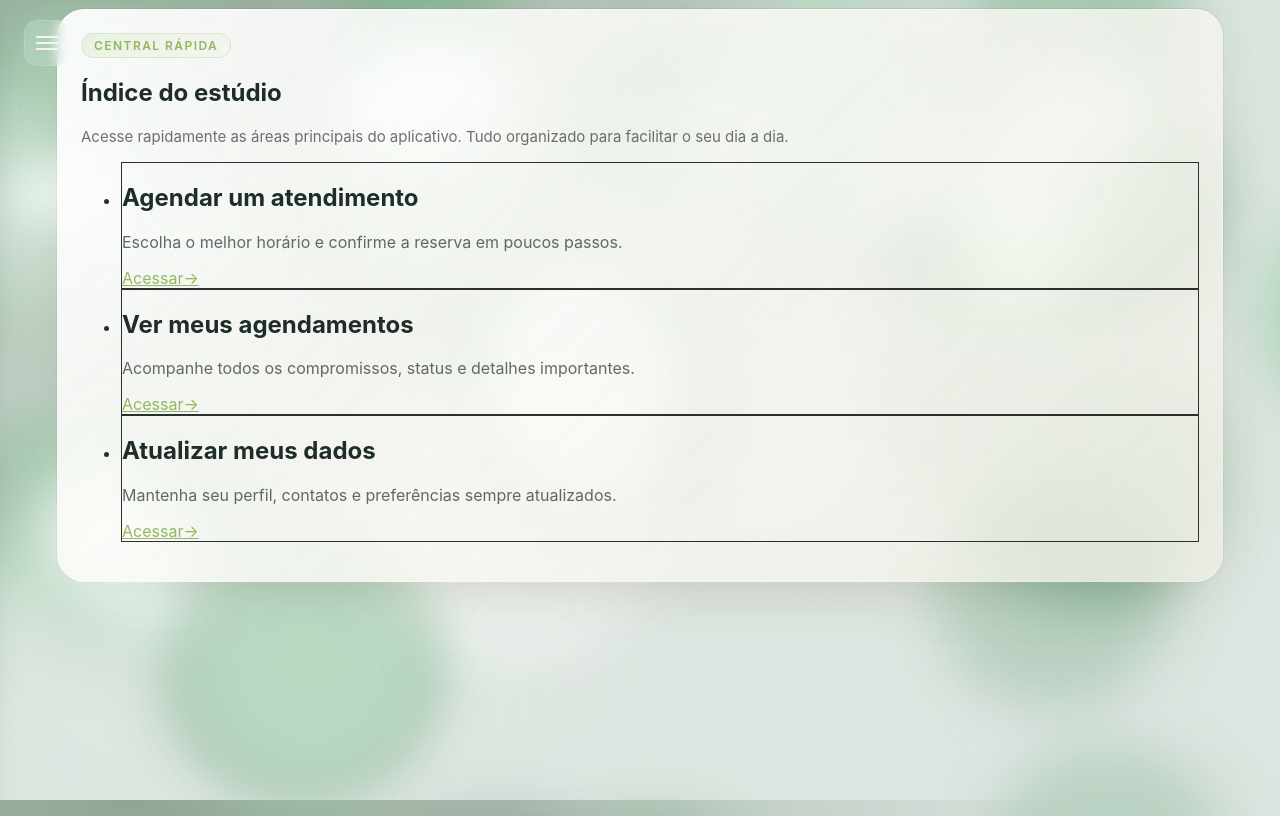
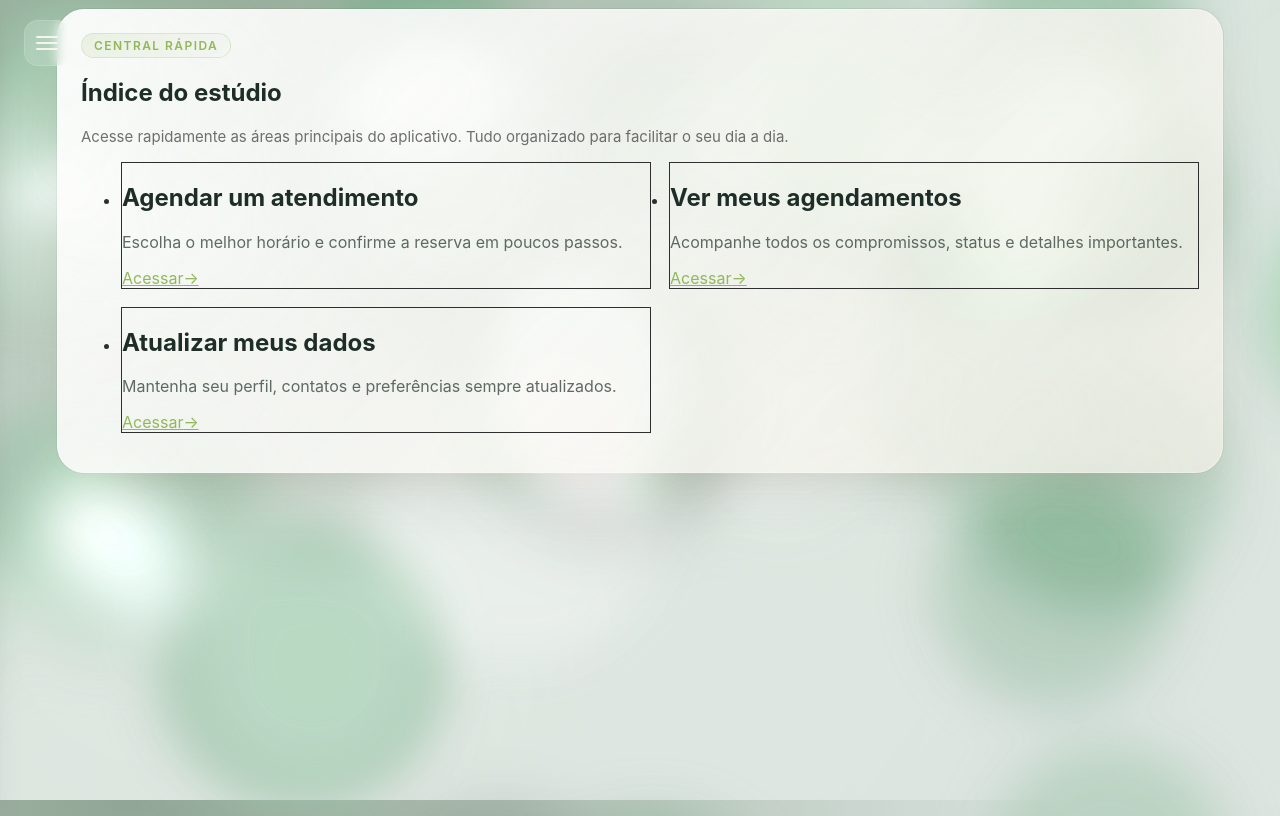
Before and after one commit to leoxavier3914-arch/rbagenda, a Next.js app: page /indice in a window 1280 px wide. Built offline with nearby package versions, Linux system fonts and the light colour scheme; no server answers.

Commit message:
Add global diamond and grid styles for scheduling pages

```diff
--- a/src/app/procedimento.css
+++ b/src/app/procedimento.css
@@ -94,6 +94,20 @@
   display: grid;
   justify-items: center;
   gap: clamp(12px, 2.2vw, 18px);
+}
+
+.diamond {
+  display: block;
+  margin: 0 auto 10px;
+  width: clamp(38px, 7vw, 52px);
+  height: clamp(38px, 7vw, 52px);
+  color: color-mix(in srgb, var(--ink) 72%, transparent);
+}
+
+.grid {
+  display: grid;
+  grid-template-columns: repeat(2, 1fr);
+  gap: clamp(12px, 2vw, 18px);
 }
 
 .procedimento-wrapper {
```
